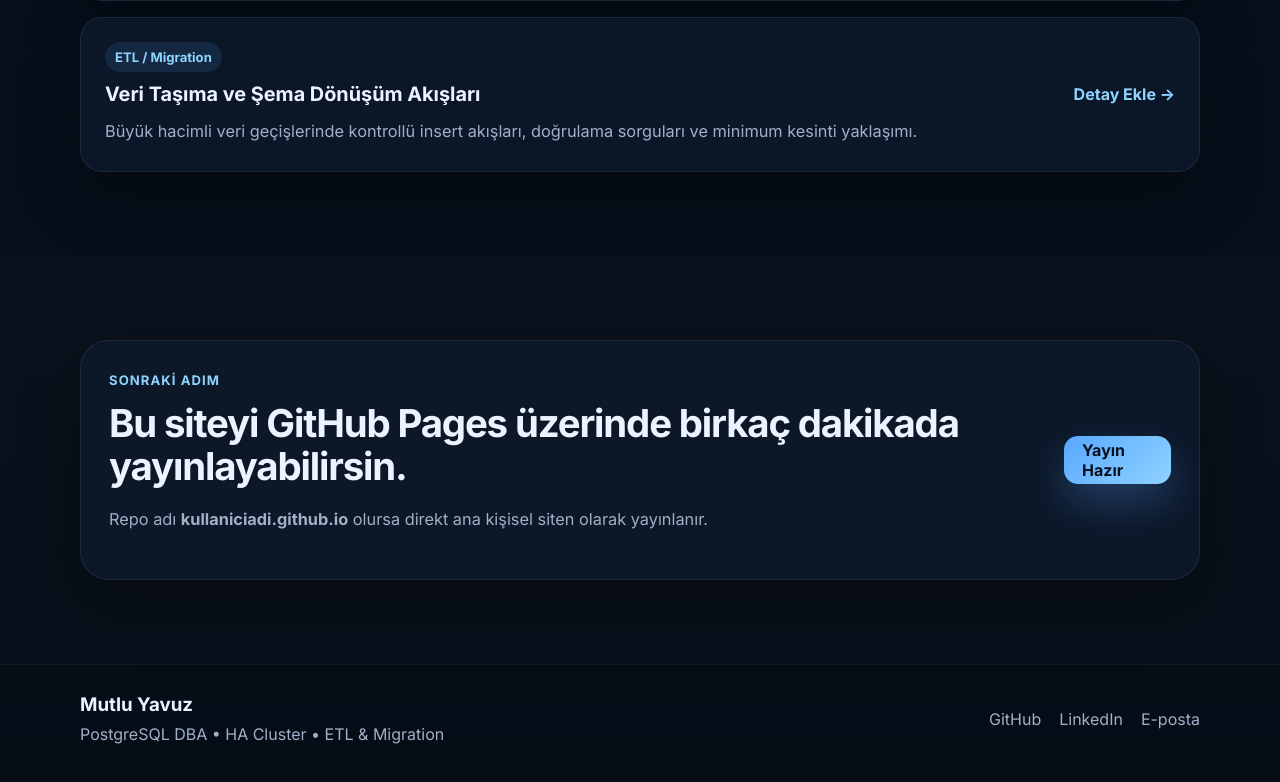
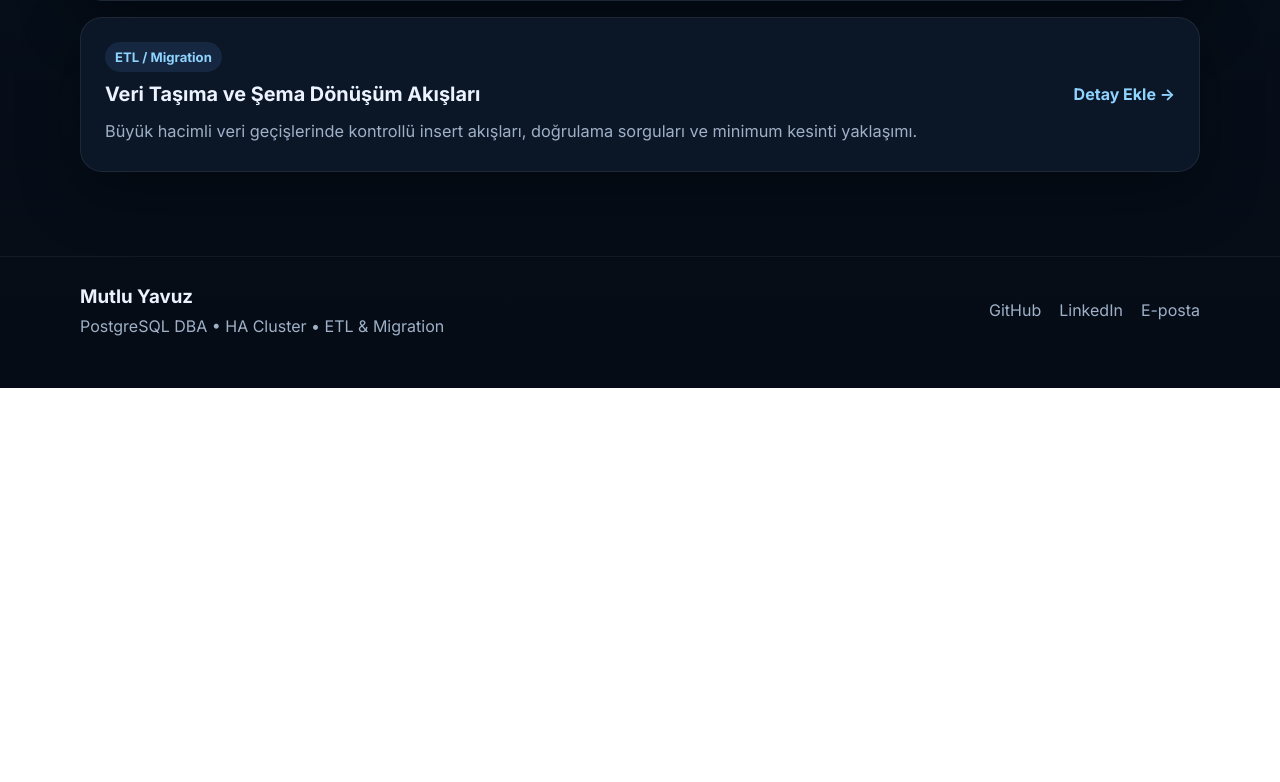
Before and after one commit to mutlu-yavuz/mutlu-yavuz.github.io, a plain HTML site: page index.html in a window 1280 px wide. Shown: the part 2299-3081 px from the top of the page. After the commit the page ends 2687 px from the top, so only its background shows below. Drawn offline with Linux system fonts and the light colour scheme.

Commit message:
Update index.html

```diff
--- a/index.html
+++ b/index.html
@@ -184,16 +184,6 @@
       </div>
     </section>
 
-    <section class="section muted">
-      <div class="container cta glass">
-        <div>
-          <span class="section-label">Sonraki Adım</span>
-          <h2>Bu siteyi GitHub Pages üzerinde birkaç dakikada yayınlayabilirsin.</h2>
-          <p>Repo adı <strong>kullaniciadi.github.io</strong> olursa direkt ana kişisel siten olarak yayınlanır.</p>
-        </div>
-        <a class="btn btn-primary" href="#contact">Yayın Hazır</a>
-      </div>
-    </section>
   </main>
 
   <footer id="contact" class="site-footer">
```
